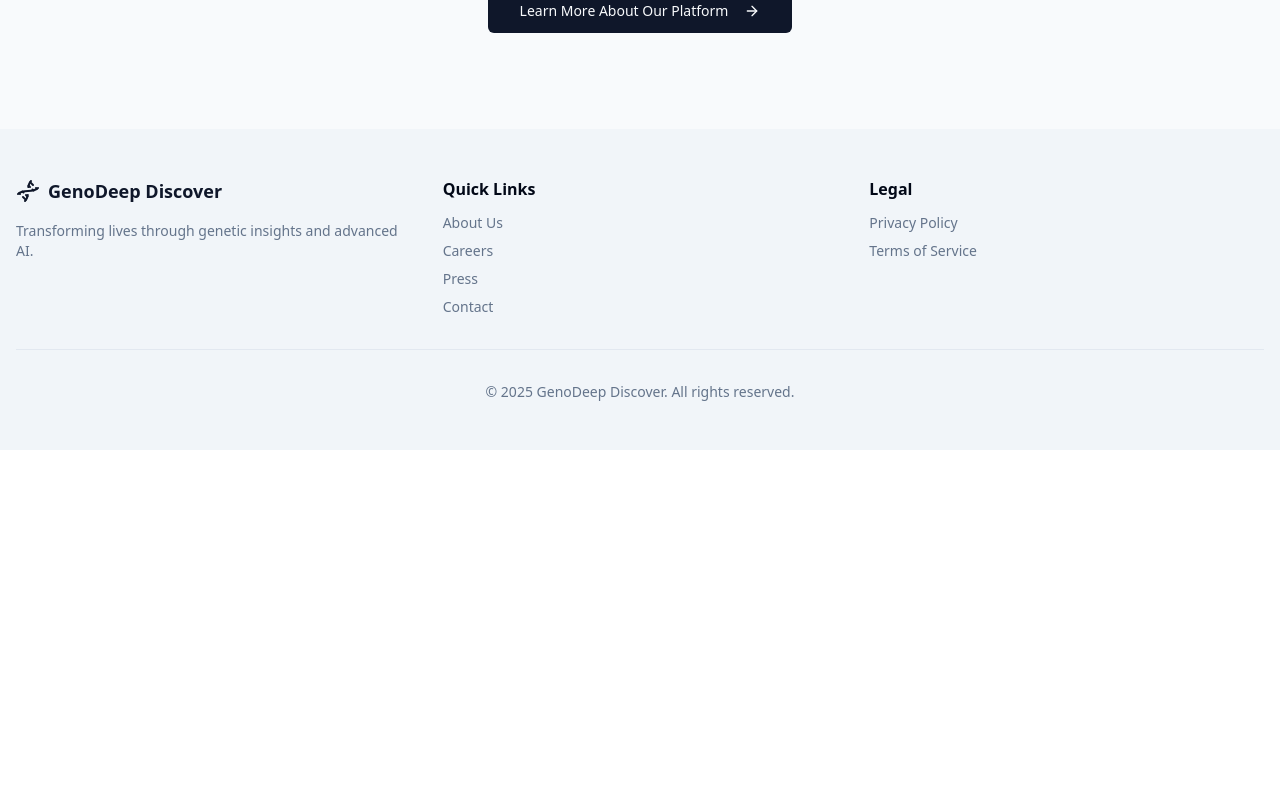
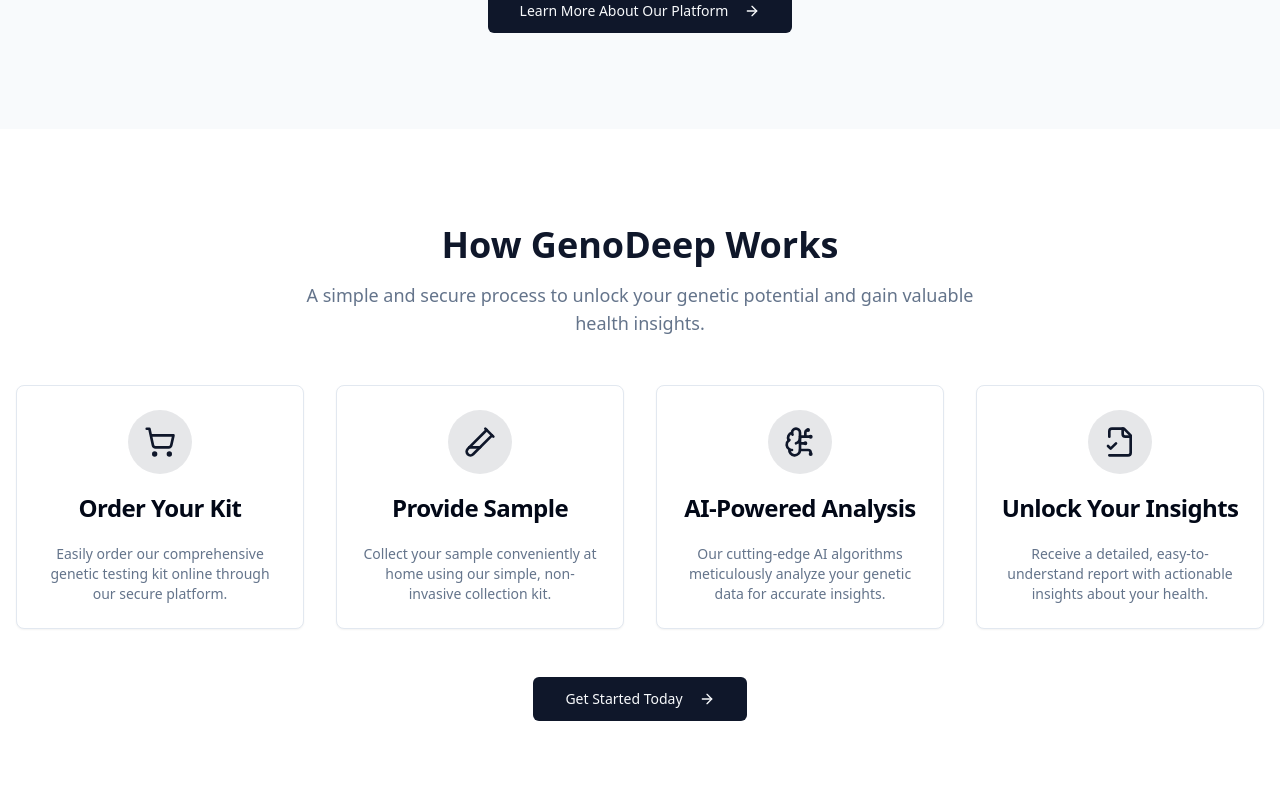
Before and after one commit to Kreem33/geno-deep-discover, a React (Vite) app: page / in a window 1280 px wide. Shown: the part 1800-2600 px from the top of the page. Before the commit the page ends 2250 px from the top, so only its background shows below. Built offline with nearby package versions, Linux system fonts and the light colour scheme.

Commit message:
Build the website

```diff
--- /dev/null
+++ b/src/components/sections/HowItWorksSection.tsx
@@ -0,0 +1,66 @@
+
+import React from 'react';
+import { ShoppingCart, TestTube2, BrainCircuit, FileCheck2, ArrowRight } from 'lucide-react';
+import { Button } from '@/components/ui/button';
+import { Card, CardHeader, CardTitle, CardDescription, CardContent } from '@/components/ui/card';
+
+const steps = [
+  {
+    icon: ShoppingCart,
+    title: 'Order Your Kit',
+    description: 'Easily order our comprehensive genetic testing kit online through our secure platform.',
+  },
+  {
+    icon: TestTube2,
+    title: 'Provide Sample',
+    description: 'Collect your sample conveniently at home using our simple, non-invasive collection kit.',
+  },
+  {
+    icon: BrainCircuit,
+    title: 'AI-Powered Analysis',
+    description: 'Our cutting-edge AI algorithms meticulously analyze your genetic data for accurate insights.',
+  },
+  {
+    icon: FileCheck2,
+    title: 'Unlock Your Insights',
+    description: 'Receive a detailed, easy-to-understand report with actionable insights about your health.',
+  },
+];
+
+const HowItWorksSection = () => {
+  return (
+    <section className="py-16 md:py-24 bg-background">
+      <div className="container mx-auto px-4">
+        <div className="text-center mb-12">
+          <h2 className="text-3xl md:text-4xl font-bold text-primary mb-4">How GenoDeep Works</h2>
+          <p className="text-lg text-muted-foreground max-w-2xl mx-auto">
+            A simple and secure process to unlock your genetic potential and gain valuable health insights.
+          </p>
+        </div>
+        <div className="grid md:grid-cols-2 lg:grid-cols-4 gap-8">
+          {steps.map((step, index) => (
+            <Card key={index} className="flex flex-col text-center items-center hover:shadow-lg transition-shadow duration-300">
+              <CardHeader className="items-center">
+                <div className="bg-primary/10 text-primary p-4 rounded-full mb-4">
+                  <step.icon className="h-8 w-8" />
+                </div>
+                <CardTitle>{step.title}</CardTitle>
+              </CardHeader>
+              <CardContent className="flex-grow">
+                <CardDescription>{step.description}</CardDescription>
+              </CardContent>
+            </Card>
+          ))}
+        </div>
+        <div className="text-center mt-12">
+          <Button size="lg">
+            Get Started Today
+            <ArrowRight className="ml-2 h-5 w-5" />
+          </Button>
+        </div>
+      </div>
+    </section>
+  );
+};
+
+export default HowItWorksSection;
--- a/src/pages/Index.tsx
+++ b/src/pages/Index.tsx
@@ -3,6 +3,7 @@ import Navbar from '@/components/layout/Navbar';
 import HeroSection from '@/components/sections/HeroSection';
 import FutureMedicineSection from '@/components/sections/FutureMedicineSection';
 import PlatformSection from '@/components/sections/PlatformSection';
+import HowItWorksSection from '@/components/sections/HowItWorksSection'; // Added import
 import Footer from '@/components/layout/Footer';
 
 const Index = () => {
@@ -13,6 +14,7 @@ const Index = () => {
         <HeroSection />
         <FutureMedicineSection />
         <PlatformSection />
+        <HowItWorksSection /> {/* Added new section */}
         {/* You can add more sections here as we build them out */}
       </main>
       <Footer />
```
